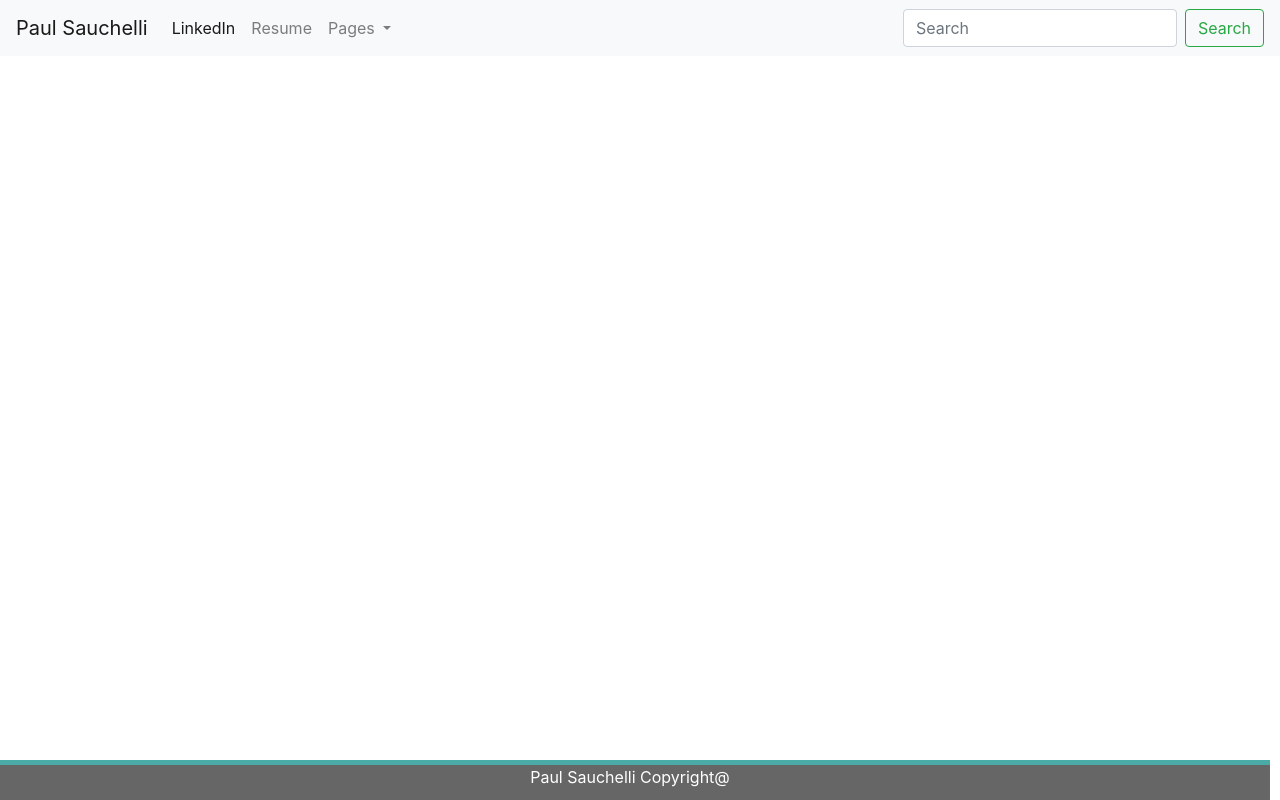
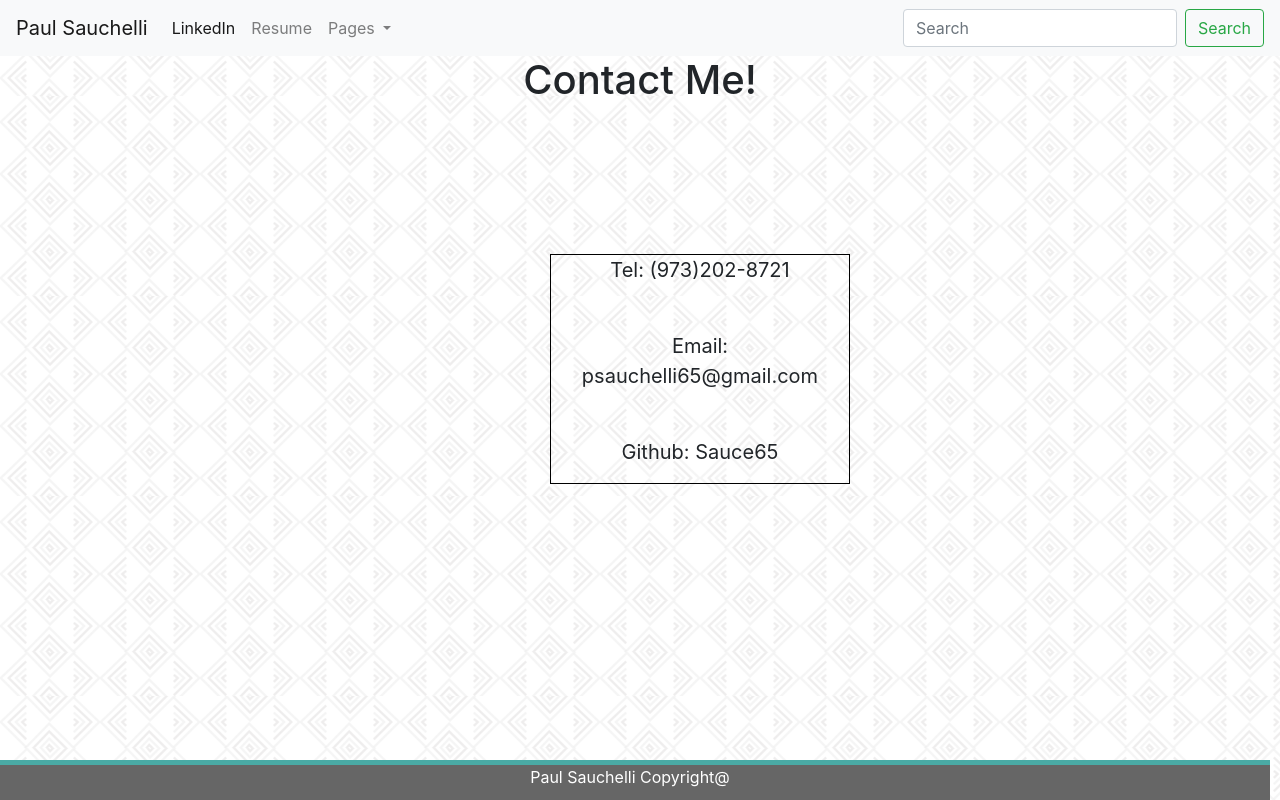
Before and after one commit to benabbott85/Paul-Sauchelli, a plain HTML site: page contact.html in a window 1280 px wide. Drawn offline with nearby package versions, Linux system fonts and the light colour scheme.

Commit message:
background added and contact info added

```diff
--- a/contact.html
+++ b/contact.html
@@ -47,6 +47,15 @@
         </div>
       </nav>
 
+      <h1 class="contactme"> Contact Me!</h1>
+      <div class="Contact">
+      <p>Tel: (973)202-8721</p>
+      <br>
+      <p> Email: psauchelli65@gmail.com</p>
+      <br>
+      <p>Github: Sauce65</p>
+    </div>
+
 
       <footer>Paul Sauchelli Copyright@</footer>
       </body>
--- a/styles.css
+++ b/styles.css
@@ -39,6 +39,7 @@ h2 {
     top: 30px;
     width: 40%;
     left: -30px;
+    height: 50%;
 }
 
 #content {
@@ -54,6 +55,7 @@ h2 {
     padding: 20px;
     line-height: 1.8;
     margin-left: 230px;
+    /* margin-top: 20px; */
 
 }
 
@@ -101,3 +103,18 @@ h2 {
 #developerprofile{
     height: 175px;
 }
+
+.contactme{
+    text-align: center;
+}
+
+.contact{
+    border-style: solid;
+    border-color: black;
+    border-width: 1px;
+    width: 300px;
+    text-align: center;
+    margin-left: 550px;
+    margin-top: 150px;
+    font-size: 20px;
+}
```
Also changed, not shown: index.html (+1 -1 lines), Sauchelli.jpeg (added), greek-vase.png (added).
